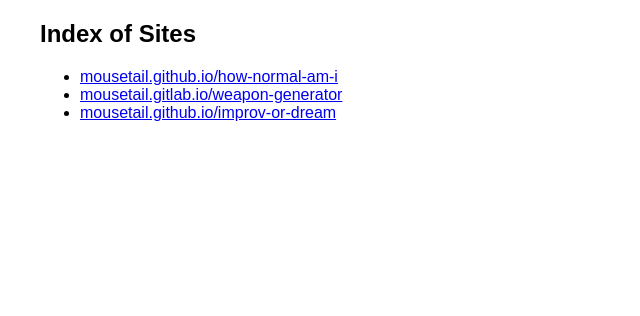
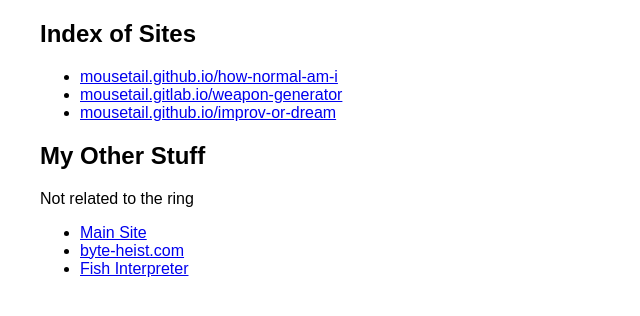
Before and after one commit to mousetail/friends-of-the-mouse-ring, a plain HTML site: page index.html in a window 1280 px wide. Shown: the whole page, without its empty margins (0-640 px from the left). Drawn offline with nearby package versions, Linux system fonts and the light colour scheme.

Commit message:
fix typo, add context

```diff
--- a/index.html
+++ b/index.html
@@ -38,5 +38,17 @@
     <script type="text/javascript" src="/onionring-variables.js"></script>
     <script type="text/javascript" src="/onionring-index.js"></script>
 </div>
+
+<h2>My Other Stuff</h2>
+
+<p>
+    Not related to the ring
+</p>
+
+<ul>
+    <li><a href="https://mousetail.nl">Main Site</a></li>
+    <li><a href="https://byte-heist.com">byte-heist.com</a></li>
+    <li><a href="https://mousetail.github.io/Fish">Fish Interpreter</a></li>
+</ul>
 </main>
 </html>
```
Also changed, not shown: 1 other file.
